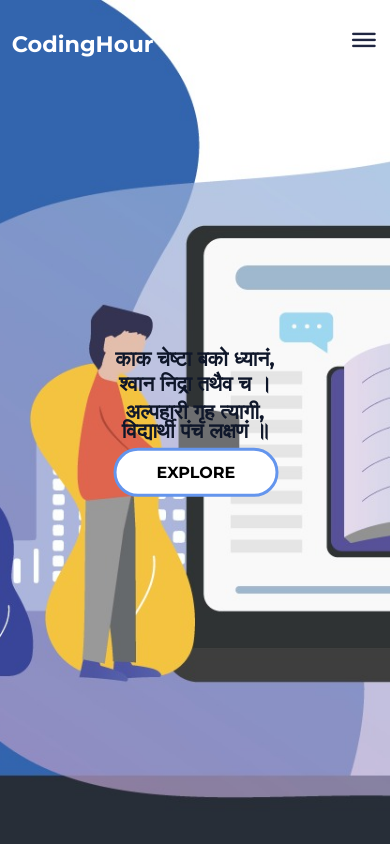
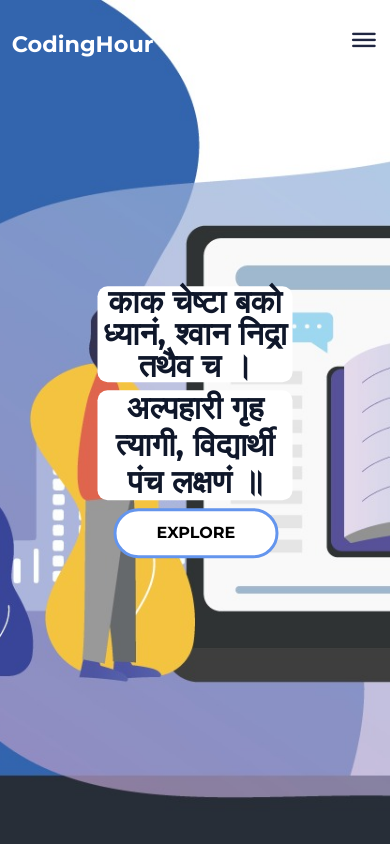
Before and after one commit to narendrajethi220/learningManagementSystemCodingHour, a plain HTML site: page index.html in a window 390 px wide. Shown: the top 844 px of the page. Drawn offline with nearby package versions, Linux system fonts and the light colour scheme.

Commit message:
style-background update
background for font has been updated.

```diff
--- a/css/style.css
+++ b/css/style.css
@@ -641,13 +641,14 @@ footer ul li a:hover {
     padding-bottom: 3rem;
   }
   .heading-primary span {
+    margin: auto;
     color: var(--color-quote);
     /* text-decoration: underline; */
     font-weight: bold;
-    font-size: 1.3rem;
+    font-size: 2rem;
   }
   .heading-primary--sub {
-    line-height: 1.5rem;
+    line-height: 2rem;
   }
 
   /*========================Categories=========================*/
@@ -700,21 +701,30 @@ footer ul li a:hover {
     text-align: center;
     margin-top: 0;
   } */
+  .header_text-box {
+    margin: auto;
+  }
   .header_text-box a {
     margin-left: 1rem;
     /* text-align: center; */
   }
   .heading-primary span {
+    /* margin: auto; */
     color: var(--color-quote);
     /* text-decoration: underline; */
     font-weight: bold;
-    font-size: 1.3rem;
+    font-size: 2rem;
     text-align: center;
-    margin-right: auto;
+    background-color: white;
+    border-radius: 10px;
+    /* margin-right: auto; */
+    margin-bottom: 0.5rem;
+  }
+  .heading-primary--main {
+    line-height: 2rem;
   }
   .heading-primary--sub {
-    margin-top: 0.3rem;
-    line-height: 1.2rem;
+    line-height: 2.3rem;
   }
   /*========================Categories==============================*/
   .categories_right {
```
